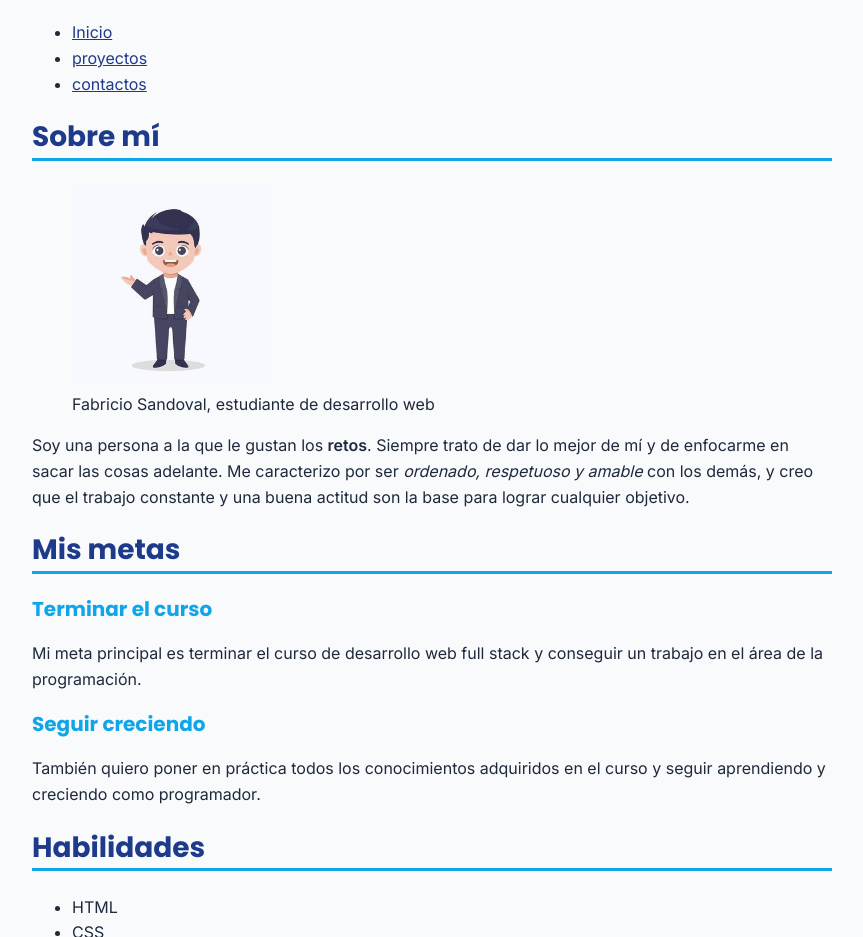
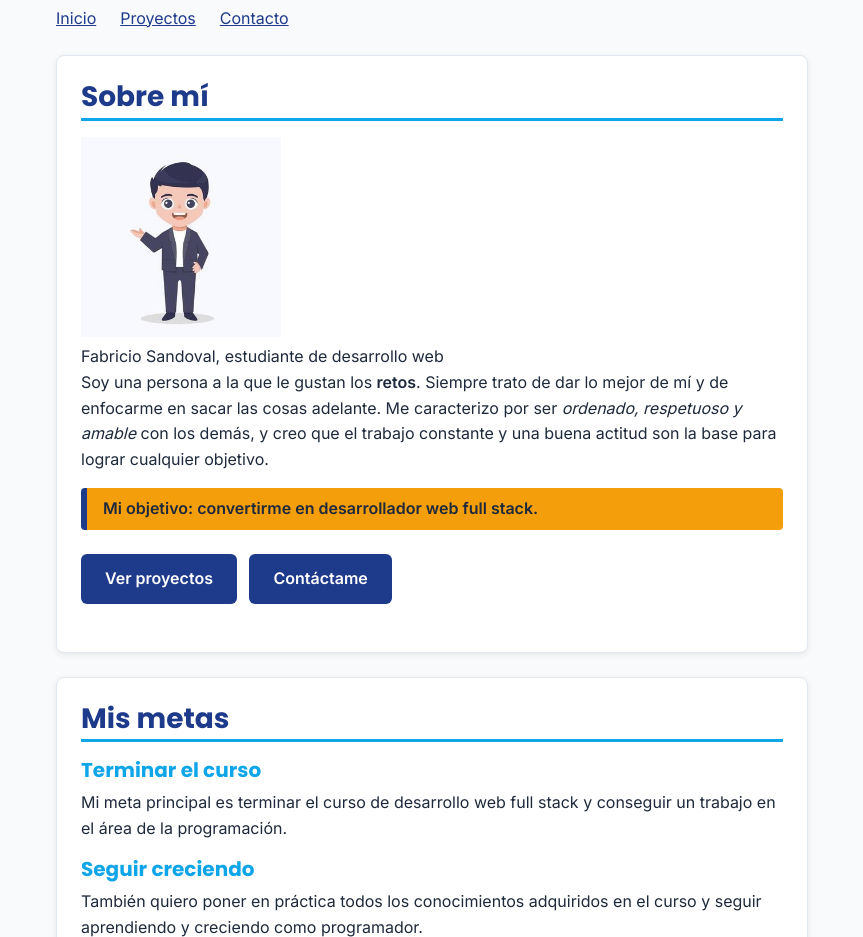
Before and after one commit to f99-21/Bitacora-fullstack, a plain HTML site: page index.html in a window 1280 px wide. Shown: the part 116-1053 px from the top of the page, without its empty margins (208-1071 px from the left). Drawn offline with Linux system fonts and the light colour scheme.

Commit message:
Aplica modelo de caja, tarjetas y botones

```diff
--- a/CSS/estilos.css
+++ b/CSS/estilos.css
@@ -1,35 +1,52 @@
+/* ===== Reinicio básico ===== */
+*,
+*::before,
+*::after {
+    box-sizing: border-box;
+    margin: 0;
+    padding: 0;
+}
+
+/* ===== Variables de la paleta y tipografía ===== */
 :root {
     --color-primario: #1e3a8a;
     --color-secundario: #0ea5e9;
     --color-fondo: #f8fafc;
     --color-texto: #1e293b;
     --color-acento: #f59e0b;
+    --color-tarjeta: #ffffff;
 
-    --fuente-titulo: 'Poppins', sans-serif;
-    --funte-texto: 'Inter', sans-serif;
+    --fuente-titulos: "Poppins", sans-serif;
+    --fuente-texto: "Inter", sans-serif;
+}
 
-}
-/*cuerpo de la pagia*/
+/* ===== Base ===== */
 body {
-    font-family: var(--funte-texto);
+    font-family: var(--fuente-texto);
     background-color: var(--color-fondo);
     color: var(--color-texto);
     line-height: 1.6;
+}
+
+/* ===== Contenedor centrado ===== */
+.contenedor {
+    max-width: 800px;
     margin: 0 auto;
-    padding: 1rem 1.5rem;
-    max-width: 800px;
+    padding: 1.5rem;
 }
-/*encabezados*/
-h1, h2, h3 {
-  font-family: var(--fuente-titulo);
-  line-height: 1.2;
+
+/* ===== Encabezados ===== */
+h1,
+h2,
+h3 {
+    font-family: var(--fuente-titulos);
+    line-height: 1.2;
 }
 
 h1 {
     color: var(--color-primario);
     font-size: 2.5rem;
-    margin-bottom: 0.25rem;
-
+    margin-bottom: 0.5rem;
 }
 
 h2 {
@@ -37,20 +54,35 @@ h2 {
     font-size: 1.75rem;
     border-bottom: 3px solid var(--color-secundario);
     padding-bottom: 0.25rem;
+    margin-bottom: 1rem;
 }
 
 h3 {
     color: var(--color-secundario);
     font-size: 1.25rem;
+    margin-bottom: 0.5rem;
+}
 
-}
-/*parrafos*/
+/* ===== Párrafos y listas ===== */
 p {
     font-size: 1rem;
-    margin: 0 0 1rem;
+    margin-bottom: 1rem;
 }
 
-/*enlaces*/
+ul {
+    padding-left: 1.5rem;
+    margin-bottom: 1rem;
+}
+
+nav ul {
+    display: flex;
+    gap: 1.5rem;
+    list-style: none;
+    padding-left: 0;
+    margin: 1rem 0 1.5rem;
+}
+
+/* ===== Enlaces ===== */
 a {
     color: var(--color-primario);
     text-decoration: underline;
@@ -60,7 +92,8 @@ a:hover {
     color: var(--color-acento);
     text-decoration: none;
 }
-/*clase reutilizable */
+
+/* ===== Clase reutilizable ===== */
 .destacado {
     background-color: var(--color-acento);
     color: var(--color-texto);
@@ -69,3 +102,30 @@ a:hover {
     border-left: 6px solid var(--color-primario);
     border-radius: 4px;
 }
+
+/* ===== Tarjeta ===== */
+.tarjeta {
+    background-color: var(--color-tarjeta);
+    padding: 1.5rem;
+    margin-bottom: 1.5rem;
+    border: 1px solid #e2e8f0;
+    border-radius: 8px;
+    box-shadow: 0 2px 6px rgba(0, 0, 0, 0.08);
+}
+
+/* ===== Botón ===== */
+.boton {
+    display: inline-block;
+    background-color: var(--color-primario);
+    color: #ffffff;
+    padding: 0.75rem 1.5rem;
+    margin: 0.5rem 0.5rem 0.5rem 0;
+    border-radius: 6px;
+    font-weight: 600;
+    text-decoration: none;
+}
+
+.boton:hover {
+    background-color: var(--color-acento);
+    color: var(--color-texto);
+}
--- a/index.html
+++ b/index.html
@@ -4,37 +4,39 @@
 <head>
     <meta charset="UTF-8">
     <meta name="viewport" content="width=device-width, initial-scale=1.0">
-    <title>Fabricio Sandoval</title>
-</head>
-<!--  Fuentes de Google Fonts -->
+    <title>Fabricio Sandoval | Portafolio</title>
+    <meta name="description" content="Portafolio de Fabricio Sandoval, estudiante de desarrollo web full stack: sobre mí, metas y habilidades.">
+
+    <!-- Fuentes de Google -->
     <link rel="preconnect" href="https://fonts.googleapis.com">
     <link rel="preconnect" href="https://fonts.gstatic.com" crossorigin>
     <link href="https://fonts.googleapis.com/css2?family=Inter:wght@400;600&family=Poppins:wght@600;700&display=swap" rel="stylesheet">
 
-<link rel="stylesheet" href="CSS/estilos.css">
+    <!-- Hoja de estilos -->
+    <link rel="stylesheet" href="css/estilos.css">
+</head>
 
 <body>
-    <!--  Encabezado -->
+    <div class="contenedor">
+        <!-- Encabezado -->
         <header>
             <h1>Fabricio Sandoval</h1>
             <p>Estudiante de Desarrollo Web Full Stack</p>
-        <nav aria-label="principal">
-            <!-- Aquí irá el menú de navegación -->
+            <nav aria-label="Principal">
                 <ul>
                     <li><a href="index.html">Inicio</a></li>
-                <li><a href="proyectos.html">proyectos</a></li>
-                <li><a href="contactos.html">contactos</a></li>
+                    <li><a href="proyectos.html">Proyectos</a></li>
+                    <li><a href="contacto.html">Contacto</a></li>
                 </ul>
-
             </nav>
         </header>
 
         <main>
-        <!--  Sección Sobre mí -->
-        <section id="sobre-mi">
+            <!-- Sección Sobre mí -->
+            <section id="sobre-mi" class="tarjeta">
                 <h2>Sobre mí</h2>
                 <figure>
-                <img src="img/perfil.jpg" alt="Imagen de perfil" width="200">
+                    <img src="img/perfil.jpg" alt="Retrato de Fabricio Sandoval sonriendo" width="200">
                     <figcaption>Fabricio Sandoval, estudiante de desarrollo web</figcaption>
                 </figure>
                 <p>
@@ -44,10 +46,15 @@
                         y amable</em> con los demás, y creo que el trabajo constante y una
                     buena actitud son la base para lograr cualquier objetivo.
                 </p>
+                <p class="destacado">Mi objetivo: convertirme en desarrollador web full stack.</p>
+                <p>
+                    <a class="boton" href="proyectos.html">Ver proyectos</a>
+                    <a class="boton" href="contacto.html">Contáctame</a>
+                </p>
             </section>
 
-        <!--  Sección Mis metas -->
-        <section id="mis-metas">
+            <!-- Sección Mis metas -->
+            <section id="mis-metas" class="tarjeta">
                 <h2>Mis metas</h2>
 
                 <article>
@@ -69,21 +76,24 @@
             </section>
 
             <!-- Sección Habilidades -->
-        <section id="habilidades">
+            <section id="habilidades" class="tarjeta">
                 <h2>Habilidades</h2>
                 <ul>
-                <li>HTML</li>
-                <li>CSS</li>
-                <li>JavaScript</li>
-                <li>React</li>
+                    <li>HTML5 semántico</li>
+                    <li>Control de versiones con Git y GitHub</li>
+                    <li>Uso de Visual Studio Code</li>
+                    <li>Trabajo en equipo</li>
+                    <li>Responsabilidad y orden</li>
+                    <li>Capacidad de aprendizaje</li>
                 </ul>
             </section>
         </main>
 
-    <!--  Pie de página -->
+        <!-- Pie de página -->
         <footer>
             <p>&copy; 2026 Fabricio Sandoval · San Salvador, El Salvador</p>
         </footer>
+    </div>
 </body>
 
 </html>
```
Lines whose indentation alone changed are shown as unchanged.
